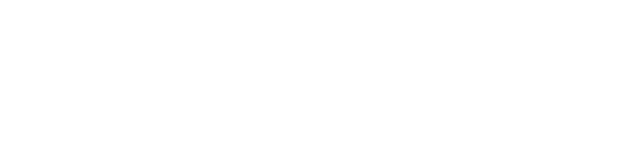
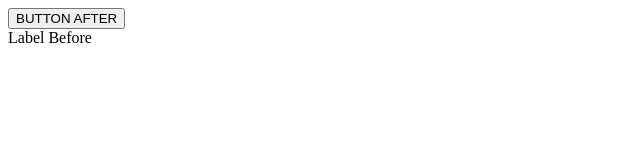
Before and after one commit to YuraMR/trigge-test-assignment, a website: page index.html in a window 1280 px wide. Shown: the whole page, without its empty margins (0-640 px from the left). Drawn offline with Linux system fonts and the light colour scheme.

Commit message:
widgetButton

```diff
--- a/index.html
+++ b/index.html
@@ -8,10 +8,9 @@
     <body>
         <div id="root">
             <div widget="widgets/a">
-                <div widget="widgets/b"></div>
+                <div widget="widgets/button">Button before</div>
             </div>
-            <div></div>
-            <div widget="widgets/c"></div>
+            <div widget="widgets/label">Label Before</div>
         </div>
         <script src="index.js"></script>
         <script>
--- a/index.js
+++ b/index.js
@@ -12,10 +12,21 @@ const widgetA = (target) => {
 
   }
 }
-const widgetB = (target) => {
+
+const widgetButton = (target) => {
   return {
     init: (done) => {
-      target.addEventListener("click", (e) => {})
+      console.log("widgetButton:init")
+
+      const buttonElement = document.createElement("button")
+      buttonElement.textContent = "BUTTON AFTER"
+
+      target.parentNode.replaceChild(buttonElement, target)
+      target = buttonElement
+
+      const eventHandler = (e) => console.log("Button clicked")
+      target.addEventListener("click", eventHandler)
+
       done()
     },
     destroy: () => {
@@ -39,7 +50,7 @@ const widgetC = (target) => {
 
 const WIDGETS = {
   a: widgetA,
-  b: widgetB,
+  button: widgetButton,
   c: widgetC,
 }
 
```
